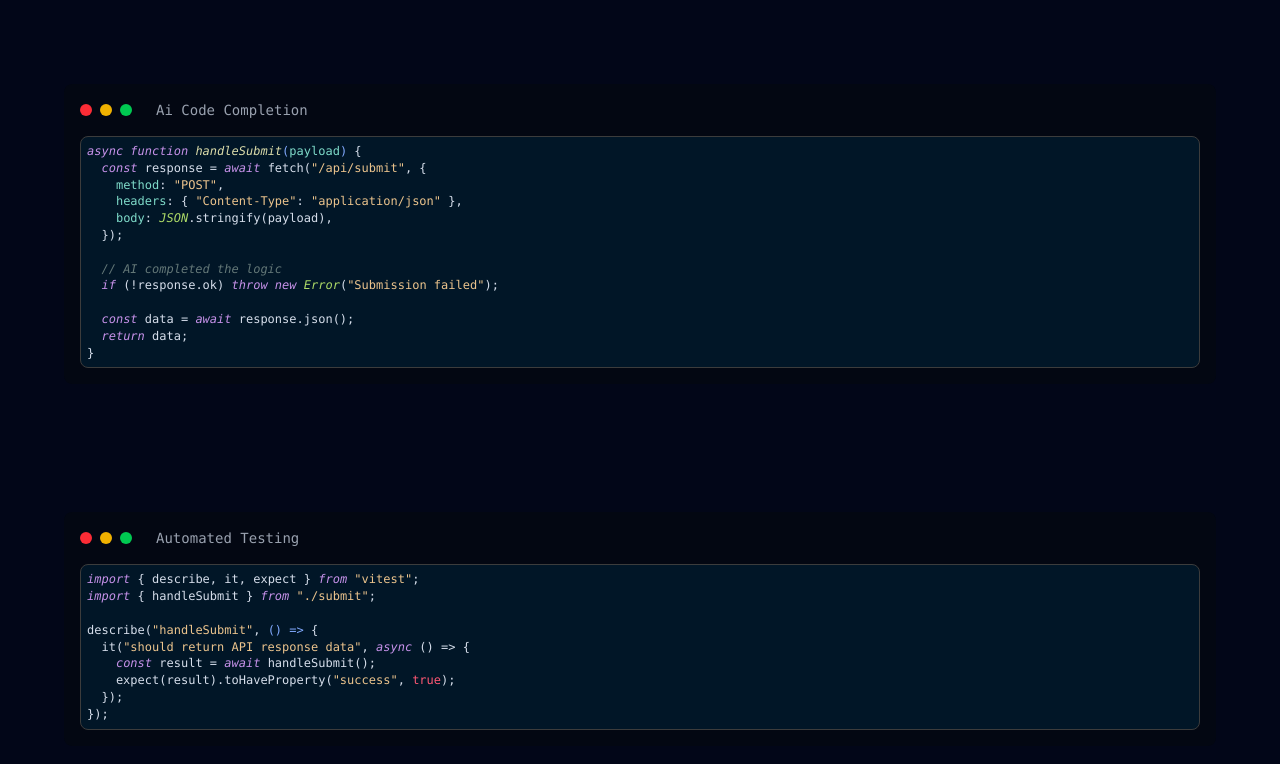
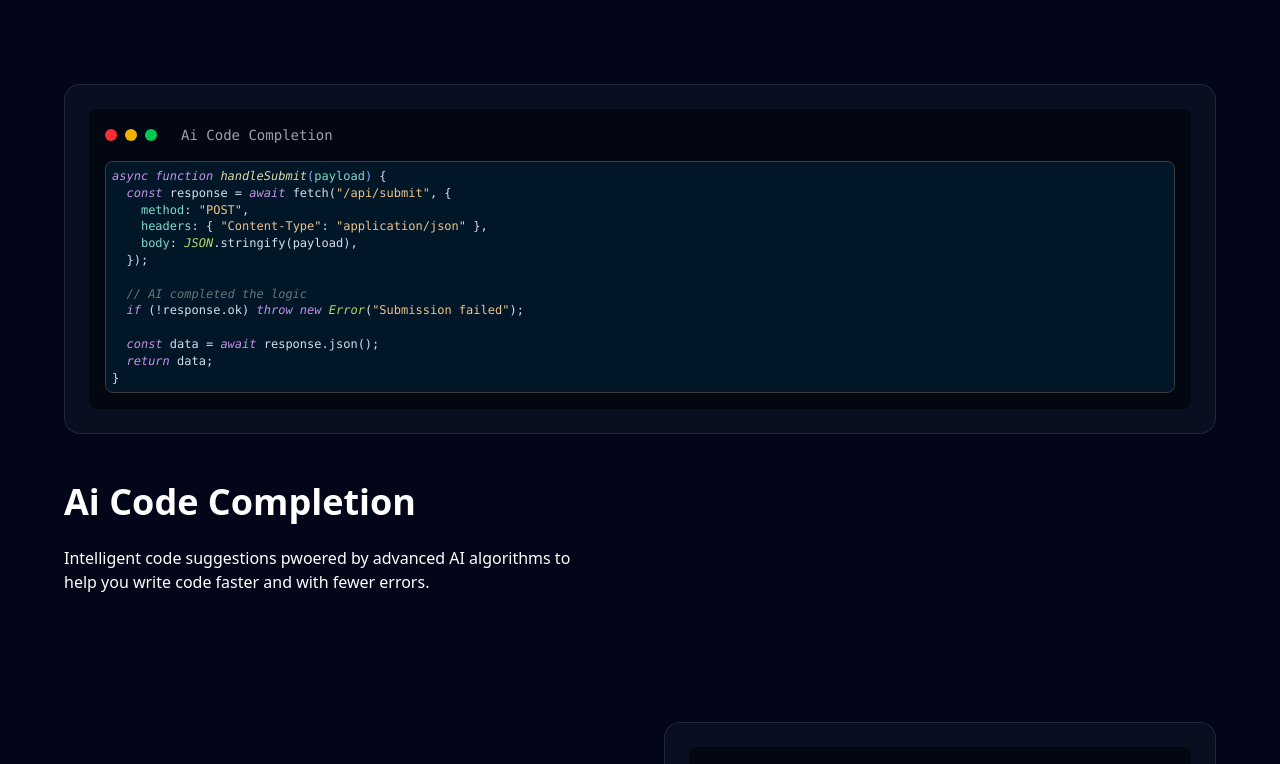
Before and after one commit to sushimaple/SproutAI-landingpage-reactjs-tailwind, a React (Vite) app: page / in a window 1280 px wide. Shown: the part 996-1760 px from the top of the page. Built offline with nearby package versions, Linux system fonts and the light colour scheme.

Commit message:
update Features component layout and styling for improved presentation

```diff
--- a/src/components/Features.jsx
+++ b/src/components/Features.jsx
@@ -34,6 +34,7 @@ describe("handleSubmit", () => {
     expect(result).toHaveProperty("success", true);
   });
 });`,
+    imagePosition: "right",
   },
   {
     title: "Smart Debugging",
@@ -56,11 +57,11 @@ export default function Features() {
   return (
     <section
       id="features"
-      className="py-16 sm:py-20 px-10 sm:px-6 lg:8 relative"
+      className="py-16 sm:py-20 px-10 sm:px-6 lg:px-8 relative"
     >
       <div className="max-w-6xl mx-auto">
         <div className="text-center mb-12 sm:mb-16 lg:mb-20">
-          <h2 className="text-5xl sm:4xl md:text-5xl lg:text-6xl font-bold mb-4 sm:mb-6">
+          <h2 className="text-5xl sm:text-4xl md:text-5xl lg:text-6xl font-bold mb-4 sm:mb-6">
             <span className="bg-gradient-to-b from-white to-gray-300 bg-clip-text text-transparent">
               Your Complete Development
             </span>
@@ -72,9 +73,19 @@ export default function Features() {
         </div>
         <div className="space-y-16 sm:space-y-20 lg:space-y-32">
           {features.map((features, key) => (
-            <div key={key} className="">
-              <div>
-                <div>
+            <div
+              key={key}
+              className={`flex flex-col lg:flex-grow items-center gap-8 sm:gap-12 ${
+                features.imagePosition === "right" ? "lg:flex-row-reverse" : ""
+              }`}
+            >
+              <div className="flex-1 w-full">
+                <div className="relative group">
+                  <div
+                    className="relative bg-gray-900/50 backdrop-blur-sm border border-gray-700/50
+                rounded-xl sm:rounded-2xl p-4 sm:p-6 overflow-hidden group-hover:border-1
+                group-hover:border-blue-600/50 transition-all duration-300"
+                  >
                     {/* IDE INTERFACE */}
                     <div className="bg-gray-950 rounded-lg p-3 sm:p-4 font-mono text-xs sm:text-sm">
                       <div className="flex items-center space-x-1 sm:space-x-2 mb-3 sm:mb-4">
@@ -108,6 +119,16 @@ export default function Features() {
                   </div>
                 </div>
               </div>
+              {/* {TEXT SECTION} */}
+              <div className="flex-1 w-full">
+                <div className="max-w-lg mx-auto lg:mx-0 text-center lg:text-left">
+                  <h3 className="text-4xl sm:text-3xl lg:text-4xl font-bold mb-4 sm:mb-6 text-white">
+                    {features.title}
+                  </h3>
+                  <p>{features.description}</p>
+                </div>
+              </div>
+            </div>
           ))}
         </div>
       </div>
```
Lines whose indentation alone changed are shown as unchanged.
